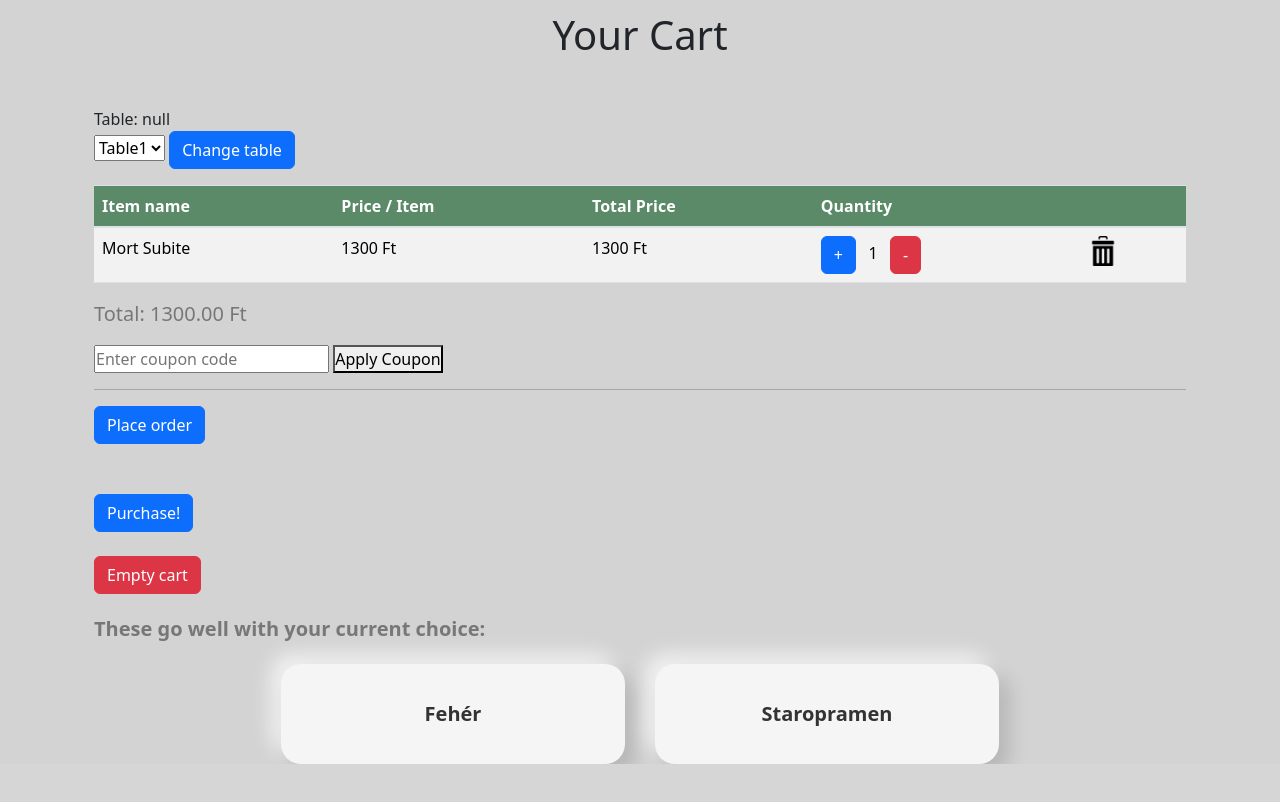
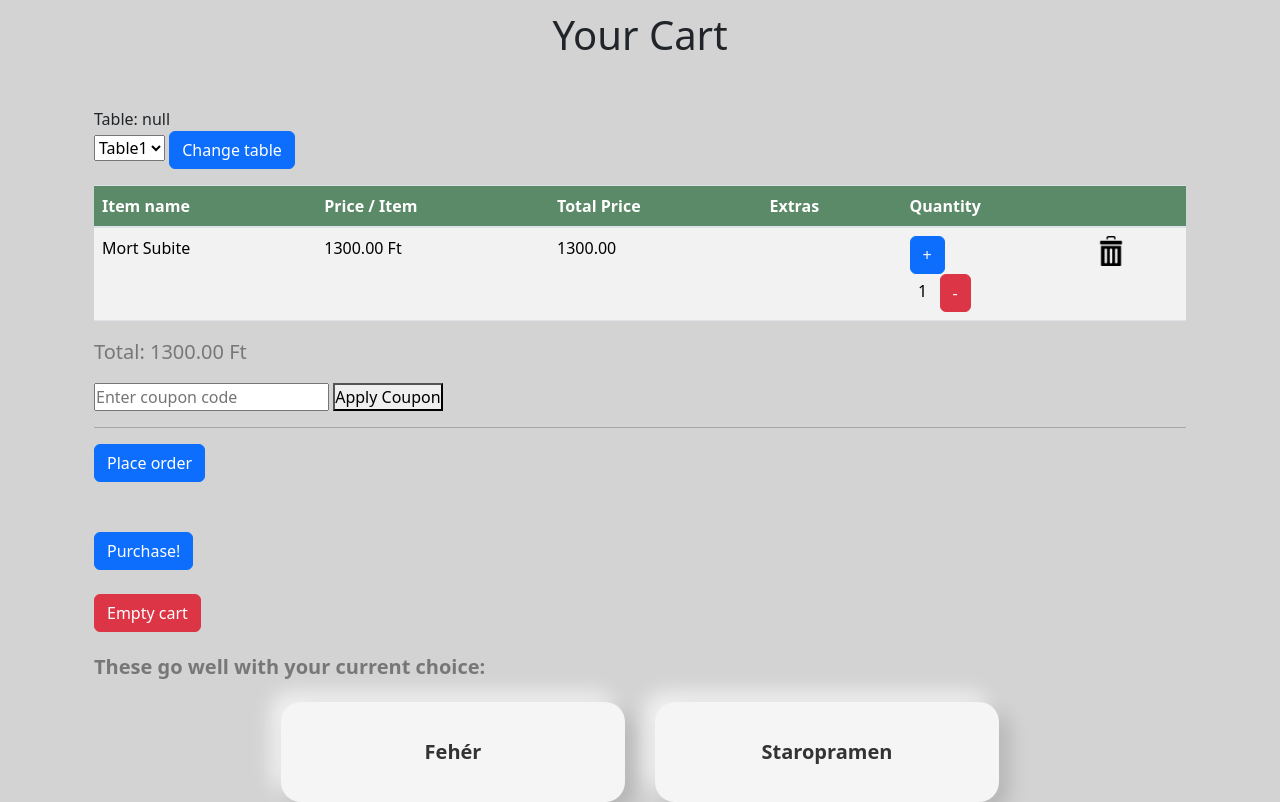
Before and after one commit to blevi3/restaurant_management, a Django app: page /cart in a window 1280 px wide. Shown: the part 151-953 px from the top of the page. Before the commit the page ends 915 px from the top, so only its background shows below. Run offline with Django 3.2, Linux system fonts and the light colour scheme; a user stored in the database is signed in; data comes from the database, SQL or seed files in the repository; both versions use the stored data as it was after the commit; some libraries are stand-ins or nearby versions.

Commit message:
food item extras

```diff
--- a/my_restaurant/admin.py
+++ b/my_restaurant/admin.py
@@ -1,5 +1,5 @@
 from django.contrib import admin
-from my_restaurant.models import Cart, CartItem, Menuitem, Table, Reservation , Coupons, Qr_code_reads, Profile
+from my_restaurant.models import Cart, CartItem, Menuitem, Table, Reservation , Coupons, Qr_code_reads, Profile, Extra
 from django.contrib.auth.models import User
 @admin.register(Cart)
 class CartAdmin(admin.ModelAdmin):
@@ -32,3 +32,7 @@ class QrCodeAdmin(admin.ModelAdmin):
 @admin.register(Profile)
 class ProfileAdmin(admin.ModelAdmin):
     pass
+
+@admin.register(Extra)
+class ExtraAdmin(admin.ModelAdmin):
+    pass
--- a/my_restaurant/templates/cart.html
+++ b/my_restaurant/templates/cart.html
@@ -1,6 +1,7 @@
 {% extends "base.html" %} {% block pagecontent %}
 <link rel="stylesheet" href="/static/css/cart.css" type="text/css" />
 {% load static %}
+{% load my_restaurant_tags %}
 
 
 <div class="container">
@@ -25,6 +26,7 @@
         <th>Item name</th>
         <th>Price / Item</th>
         <th>Total Price</th>
+        <th>Extras</th>
         <th>Quantity</th>
         {% if not ordered %}
         <th></th>
@@ -35,37 +37,52 @@
       {% for item in cart_items %}
   <tr>
     <td>{{ item.item.name }}</td>
-        <td>{% if item.item.name == reduced_priced_product %}
-
-           <del style= "text-decoration: line-through">{% widthratio item.final_price item.quantity 1 %} Ft</del>&nbsp  {% widthratio item.total_price 1 1 %} Ft
+    <td>
+      {% if item.item.name == reduced_priced_product %}
+        <del style="text-decoration: line-through">{{ item | calculate_original_price }}</del>
+        &nbsp; {{ item.total_price }} Ft
       {% else %}
-            {% widthratio item.total_price 1 1 %} Ft
-            {% endif %}
-        </td>
-        <td>{% if item.item.name == reduced_priced_product %}
-            <del style= "text-decoration: line-through">{% widthratio item.final_price 1 1 %} Ft</del>&nbsp {% widthratio item.total_price 1 item.quantity %} Ft
-            {% else %}
-              {% widthratio item.final_price 1 1 %} Ft
+        {{ item.total_price }} Ft
       {% endif %}
     </td>
     <td>
+      {% if item.item.name == reduced_priced_product %}
+        <del style="text-decoration: line-through">{{ item | calculate_original_total_price }}</del>
+        &nbsp; {{ item.final_price }} Ft
+      {% else %}
+      {{ item.final_price }}
+      {% endif %}
+    </td>
+    <td>
+      {% for extra in item.extras.all %}
+        {{ extra.name }} (+{{ extra.price }} Ft)<br>
+      {% endfor %}
+    </td>
+    <td>
       {% if not ordered %}
-          <a href="{% url 'add_to_cart_from_cart' item.item_id %}"
-            ><button class="btn btn-primary">+</button></a>
+      <input type="hidden" name="extras" id="extras" value="{% for extra in item.extras.all %}{{ extra.id }}{% if not forloop.last %},{% endif %}{% endfor %}{% if not forloop.last %},{% endif %}">
+
+        <form method="POST" action="{% url 'add_to_cart_from_cart' item.item_id %}">
+          {% csrf_token %}
+          <input type="hidden" name="extras" value="{% for extra in item.extras.all %}{{ extra.id }}{% if not forloop.last %},{% endif %}{% endfor %}">
+          <button class="btn btn-primary">+</button>
+      </form>
       {% endif %}
       &nbsp {{ item.quantity }} &nbsp
       {% if not ordered %}
-          <a href="{% url 'remove_from_cart' item.id%}"
-            ><button type="submit" class="btn btn-danger">-</button></a>
+        <a href="{% url 'remove_from_cart' item.id%}">
+          <button type="submit" class="btn btn-danger">-</button>
+        </a>
       {% endif %}
     </td>
     {% if not ordered %}
       <td>
-          <a href="{% url 'trash_item' item.id %}"><img src="\static\pics\trash.png"  width="30" height="30"></a>
+        <a href="{% url 'trash_item' item.id %}">
+          <img src="\static\pics\trash.png"  width="30" height="30">
+        </a>
       </td>
     {% endif %}
   </tr>
-
 {% endfor %}
     </tbody>
   </table>
--- a/my_restaurant/templates/partials/food_modal.html
+++ b/my_restaurant/templates/partials/food_modal.html
@@ -5,6 +5,8 @@
       <p class="modal-item-name"></p>
       <textarea id="foodComment" placeholder="Add comments..."></textarea>
       <input type="hidden" id="foodItemId" value="">
+      <div id="extras-container">
+      </div>
       <button class="btn btn-primary" onclick="addToCartWithComments()">Add to Cart</button>
   </div>
 </div>
--- a/my_restaurant/templatetags/my_restaurant_tags.py
+++ b/my_restaurant/templatetags/my_restaurant_tags.py
@@ -45,9 +45,12 @@ def cart_preview(context):
             preview_html += '<div class="cart-items">'
             calculate_total_price(cart)
             total = 0
-            for i in range(len(items)):
-                preview_html += f'<p>{item_names[i]} - {items[i].quantity} x {items[i].total_price}</p>'
-
+            for item in items:
+                item_name = Menuitem.objects.get(id=item.item_id).name
+                extras_price = sum(extra.price for extra in item.extras.all())
+                item_total_price = item.final_price + extras_price
+                total += item_total_price * item.quantity
+                preview_html += f'<p>{item_name} - {item.quantity} x {item_total_price} Ft</p>'
             preview_html += '</div>'
 
             preview_html += f'<p class="cart-total">Total: {float(cart.amount_to_be_paid)} Ft</p>'
@@ -58,3 +61,13 @@ def cart_preview(context):
             pass
 
     return mark_safe(preview_html)
+
+
+
+@register.filter(name='calculate_original_price')
+def calculate_original_price(item):
+    return Menuitem.objects.get(id=item.item_id).price + item.get_extras_price()
+
+@register.filter(name='calculate_original_total_price')
+def calculate_original_total_price(item):
+    return (Menuitem.objects.get(id=item.item_id).price + item.get_extras_price()) * item.quantity
--- a/my_restaurant/urls.py
+++ b/my_restaurant/urls.py
@@ -50,6 +50,7 @@ urlpatterns = [
 
     path('change_language', views.change_language, name='change_language'),
 
+    path('get_extras/<int:item_id>/', cart_views.get_extras, name='get_extras'),
 
 
 
--- a/my_restaurant/views/cart_views.py
+++ b/my_restaurant/views/cart_views.py
@@ -1,7 +1,7 @@
 from django.shortcuts import render, get_object_or_404, redirect, reverse
 from django.contrib.auth.decorators import login_required
 from django.contrib import messages
-from ..models import Menuitem, Cart, CartItem, Coupons, Table, Reservation, Qr_code_reads
+from ..models import Menuitem, Cart, CartItem, Coupons, Table, Reservation, Qr_code_reads, Extra
 from ..forms import CouponForm
 from .menu_views import get_recommendations
 from django.conf import settings
@@ -10,6 +10,8 @@ from django.contrib.admin.views.decorators import staff_member_required
 from datetime import datetime, timedelta
 import pytz
 from django.http import JsonResponse
+import json
+from django.db.models import Count
 
 @login_required
 def cart(request):
@@ -42,20 +44,28 @@ def cart(request):
 
 @login_required
 def add_to_cart(request, item_id):
-    item = get_object_or_404(Menuitem, pk=item_id)
-    cart, _ = Cart.objects.get_or_create(user=request.user, is_delivered=0)
+    if request.method == 'POST':
 
-    quantity = handle_cart_item(cart, item, request.GET.get('foodComment', ''))
-    print("quan1",quantity)
-    calculate_total_price(cart)
-    response_data = {
-        'message': 'Item added to the cart successfully',
-        'item_name': item.name,
-        'item_price': item.price,
-        'quantity': quantity,
-    }
+        data = json.loads(request.body.decode('utf-8'))
+        item = get_object_or_404(Menuitem, pk=item_id)
+        cart, _ = Cart.objects.get_or_create(user=request.user, is_delivered=0)
+        extras = data.get('extras', [])
+        print("extras",extras)
 
-    return JsonResponse(response_data)
+        quantity = handle_cart_item(cart, item, data.get('foodComment', ''), extras)
+
+        calculate_total_price(cart)
+
+        response_data = {
+            'message': 'Item added to the cart successfully',
+            'item_name': item.name,
+            'item_price': item.price,
+            'quantity': quantity,
+        }
+
+        return JsonResponse(response_data)
+    return JsonResponse({'error': 'Invalid method'}, status=400)
+
 
 @login_required
 def remove_from_cart(request, cart_item_id):
@@ -63,14 +73,22 @@ def remove_from_cart(request, cart_item_id):
 
     if not cart_item.cart.ordered and cart_item.quantity > 1:
         cart_item.quantity -= 1
-        cart_item.final_price = cart_item.item.price * cart_item.quantity
+        cart_item.final_price = (cart_item.item.price + cart_item.get_extras_price()) * cart_item.quantity
         cart_item.save()
     else:
         if cart_item.cart.applied_coupon_type:
-            cart_item.cart.discount = 0
-            cart_item.cart.applied_coupon_type = None
-            cart_item.cart.save()
-        cart_item.delete()
+            # Check if other items in the cart still have the same coupon
+            items_with_coupon = CartItem.objects.filter(cart=cart_item.cart, item__name=cart_item.item.name ).exclude(id=cart_item.id)
+
+            if items_with_coupon.exists():
+                # If other items have the same coupon, do not remove it
+                cart_item.delete()
+            else:
+                # Remove the coupon if no other items have it
+                cart_item.cart.discount = 0
+                cart_item.cart.applied_coupon_type = None
+                cart_item.cart.save()
+                cart_item.delete()
 
     calculate_total_price(cart_item.cart)
     return redirect('cart')
@@ -81,10 +99,19 @@ def trash_item(request, cart_item_id):
 
     if not cart_item.cart.ordered:
         if cart_item.cart.applied_coupon_type:
-            cart_item.cart.discount = 0
-            cart_item.cart.applied_coupon_type = None
-            cart_item.cart.save()
-        cart_item.delete()
+            # Check if other items in the cart still have the same coupon
+            items_with_coupon = CartItem.objects.filter(cart=cart_item.cart, item__name=cart_item.item.name).exclude(id=cart_item.id)
+
+            if items_with_coupon.exists():
+                # If other items have the same coupon, do not remove it
+                cart_item.delete()
+            else:
+                # Remove the coupon if no other items have it
+                cart_item.cart.discount = 0
+                cart_item.cart.applied_coupon_type = None
+                cart_item.cart.save()
+                cart_item.delete()
+
     return redirect('cart')
 
 @login_required
@@ -99,13 +126,28 @@ def empty_cart(request):
 @login_required
 def add_to_cart_from_cart(request, item_id):
     item = get_object_or_404(Menuitem, pk=item_id)
+    extras_str = request.POST.get('extras', '')
+    extras = [int(extra_id) for extra_id in extras_str.split(',') if extra_id.isdigit()]
+    print(extras)
     cart, created = Cart.objects.get_or_create(user=request.user, is_delivered=0)
     if not created and not cart.ordered:
+
         try:
-            cart_item = CartItem.objects.get(cart=cart, item=item)
-            cart_item.quantity += 1
-            cart_item.final_price = item.price * cart_item.quantity
-            cart_item.save()
+            cart_items = CartItem.objects.annotate(num_extras=Count('extras')).filter(
+                cart=cart,
+                item=item,
+            ).filter(num_extras=len(extras)).distinct()
+            for cart_item in cart_items:
+                if set(cart_item.extras.values_list('id', flat=True)) == set(extras):
+                    cart_item.quantity += 1
+                    coupon = Coupons.objects.get(id=cart_item.cart.discount)
+                    if cart_item.cart.applied_coupon_type == 'percentage' and coupon.product == item.name:
+                        print("couponed item adding")
+                        print(item.price, cart_item.get_extras_price(), cart_item.quantity, coupon.percentage)
+                        cart_item.final_price = (item.price + cart_item.get_extras_price()) * cart_item.quantity * (1 - coupon.percentage  / 100)
+                    else:
+                        cart_item.final_price = (item.price + cart_item.get_extras_price() ) * cart_item.quantity
+                    cart_item.save()
         except CartItem.DoesNotExist:
             CartItem.objects.create(cart=cart, item=item, quantity=1, final_price=item.price, total_price=item.price)
     calculate_total_price(cart)
@@ -268,7 +310,8 @@ def apply_coupon(request, cart, user, coupon):
                     print(percentage_discount)
                     for item in eligible_items:
                         print(item.total_price)
-                        item.total_price -= (percentage_discount * item.total_price / 100)
+                        extras = item.get_extras_price()
+                        item.total_price -= (percentage_discount * (item.total_price) / 100)
                         item.save()
                     cart.discount = coupon.id
                     cart.applied_coupon_type = 'percentage'
@@ -288,31 +331,104 @@ def apply_coupon(request, cart, user, coupon):
     cart.save()
 
 
-def handle_cart_item(cart, item, comment):
-    cart_item, created = CartItem.objects.get_or_create(cart=cart, item=item)
-    if not cart.ordered and not cart.is_delivered:
-        cart_item.quantity += 1
-        cart_item.total_price = item.price
-        cart_item.final_price = item.price * cart_item.quantity
-        cart_item.comment = comment
+def handle_cart_item(cart, item, comment, extras=[]):
+    existing_cart_items = CartItem.objects.filter(cart=cart, item=item, comment=comment)
+    print('new_extras', extras)
+
+    # Check if there are any existing cart items with the same extras
+    for existing_cart_item in existing_cart_items:
+        existing_extras = set(existing_cart_item.extras.all())
+        new_extras = set(extras)
+
+        new_item_extras = set()
+
+        for extra in new_extras:
+            new_item_extras.update(Extra.objects.filter(id=extra))
+            print('new_extras', new_extras)
+            print('existing_extras', existing_extras)
+
+            if existing_extras == new_item_extras:
+                print('same extras')
+                # If extras are the same, increase the quantity and save
+                existing_cart_item.quantity += 1
+                existing_cart_item.final_price = (item.price) * existing_cart_item.quantity
+                existing_cart_item.total_price = item.price
+                existing_cart_item.save()
+                return existing_cart_item.quantity
+
+    # If no matching cart items are found, create a new one
+    if cart.discount:
+        discount = Coupons.objects.get(id=cart.discount)
+        if discount.coupon_type == 'percentage':
+            print("percentage")
+            cart_item = CartItem.objects.create(
+                cart=cart,
+                item=item,
+                quantity=1,
+                final_price=item.price * (1 - discount.percentage / 100),
+                total_price=item.price * (1 - discount.percentage / 100),
+                comment=comment
+            )
+            cart_item.extras.set(extras)
+            cart_item.final_price = (cart_item.total_price + cart_item.get_extras_price()) * cart_item.quantity #sorrend fontos mert a total price a final price-bol szamolodik
+            cart_item.total_price = cart_item.total_price + cart_item.get_extras_price()
+
+            cart_item.save()
+
+
+    else:
+        cart_item = CartItem.objects.create(
+            cart=cart,
+            item=item,
+            quantity=1,
+            final_price=item.price,
+            total_price=item.price,
+            comment=comment
+        )
+        cart_item.extras.set(extras)
+        cart_item.final_price = (cart_item.total_price + cart_item.get_extras_price()) * cart_item.quantity
+        cart_item.total_price = cart_item.total_price
         cart_item.save()
+
     return cart_item.quantity
 
+def get_extras(request, item_id):
+    item = get_object_or_404(Menuitem, pk=item_id)
+    #extras = item.extras.all()
+    print(item.category)
+    extras = Extra.objects.filter(category=item.category)
+    data = [{'id': extra.id, 'name': extra.name, 'price': extra.price} for extra in extras]
+    print(data)
+    return JsonResponse(data, safe=False)
+
 def calculate_total_price(cart):
-    total_price = sum(cart_item.final_price for cart_item in CartItem.objects.filter(cart=cart))
+    total_price = 0
+
+    for cart_item in CartItem.objects.filter(cart=cart):
+        total_price += cart_item.final_price + cart_item.get_extras_price()
+
     total_price -= get_discount_amount(cart)
     cart.amount_to_be_paid = max(total_price, cart.reduced_price)
     cart.save()
 
 def get_discount_amount(cart):
     discount = 0
+
     if cart.discount:
         if cart.applied_coupon_type == 'fixed':
             discount = Coupons.objects.get(id=cart.discount).fixed_amount
         elif cart.applied_coupon_type == 'percentage':
             percentage_coupon = Coupons.objects.get(id=cart.discount)
             eligible_item = Menuitem.objects.filter(name=percentage_coupon.product).first()
-            eligible_item_total_price = CartItem.objects.get(cart=cart, item=eligible_item).final_price
-            print(eligible_item_total_price)
+
+            # Calculate total price for eligible item with extras
+            eligible_item_total_price = 0
+            cart_items = CartItem.objects.filter(cart=cart, item=eligible_item)
+
+            for cart_item in cart_items:
+                eligible_item_total_price += cart_item.final_price + cart_item.get_extras_price()
+
+            # Adjust the discount calculation to consider the total price with extras
             discount = eligible_item_total_price * percentage_coupon.percentage / 100
+
     return discount
--- a/my_restaurant/views/coupon_views.py
+++ b/my_restaurant/views/coupon_views.py
@@ -87,10 +87,11 @@ def remove_coupon_from_cart(request):
                     if cart_item.item.id == Menuitem.objects.filter(name = removed_coupon.product).first().id:
                         # Retrieve the original price from the Menuitem model
                         original_price = Menuitem.objects.get(id=cart_item.item.id).price
-                        print("oroginal proce",original_price)
+                        print("original proce",original_price)
 
                         # Update the CartItem's total_price with the original price
-                        cart_item.total_price = original_price
+                        cart_item.total_price = original_price+cart_item.get_extras_price()
+
 
                         cart_item.save()
                 cart.discount = 0
--- a/speci.txt
+++ b/speci.txt
@@ -54,3 +54,9 @@ TODO:
 
 BUGS:
     - qr kodos asztal beolvasas nem megy - elv jó ujra
+
+    - cartItem tablaban rosszul van szamolva az extras elemek árai
+    - Total Price szar
+    - Ha 2 különböző sajtburger van, van egy sajtburgerkupon es kitörlök egy sajtburgert a kupon eltunik, de a maradek sajtburher ára kedvezmenyes marad
+
+    - MIND JAV ELV
```
Also changed, not shown: my_restaurant/models.py (+20 -0 lines), my_restaurant/templates/data.html (+55 -7 lines), db.sqlite3, my_restaurant/migrations/0018_extra_menuitem_extras.py (added), my_restaurant/migrations/0019_cartitem_extras_extra_category.py (added), my_restaurant/migrations/0020_remove_cartitem_extras.py (added), my_restaurant/migrations/0021_cartitem_extras.py (added). Lines whose indentation alone changed are shown as unchanged.
